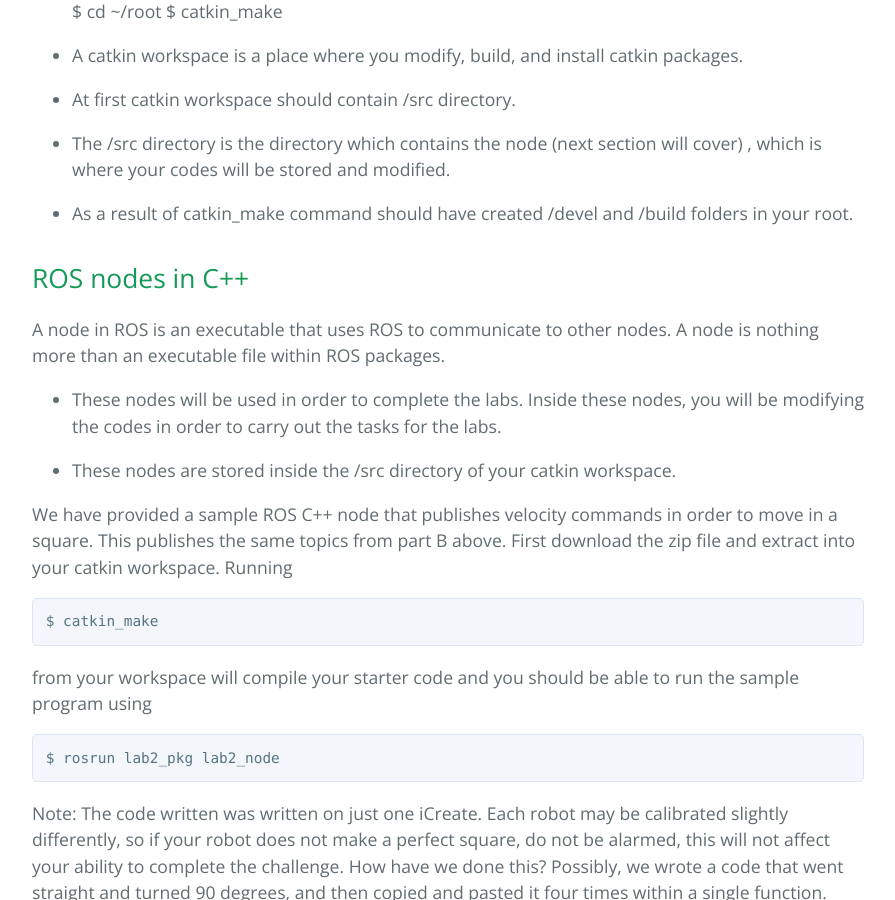
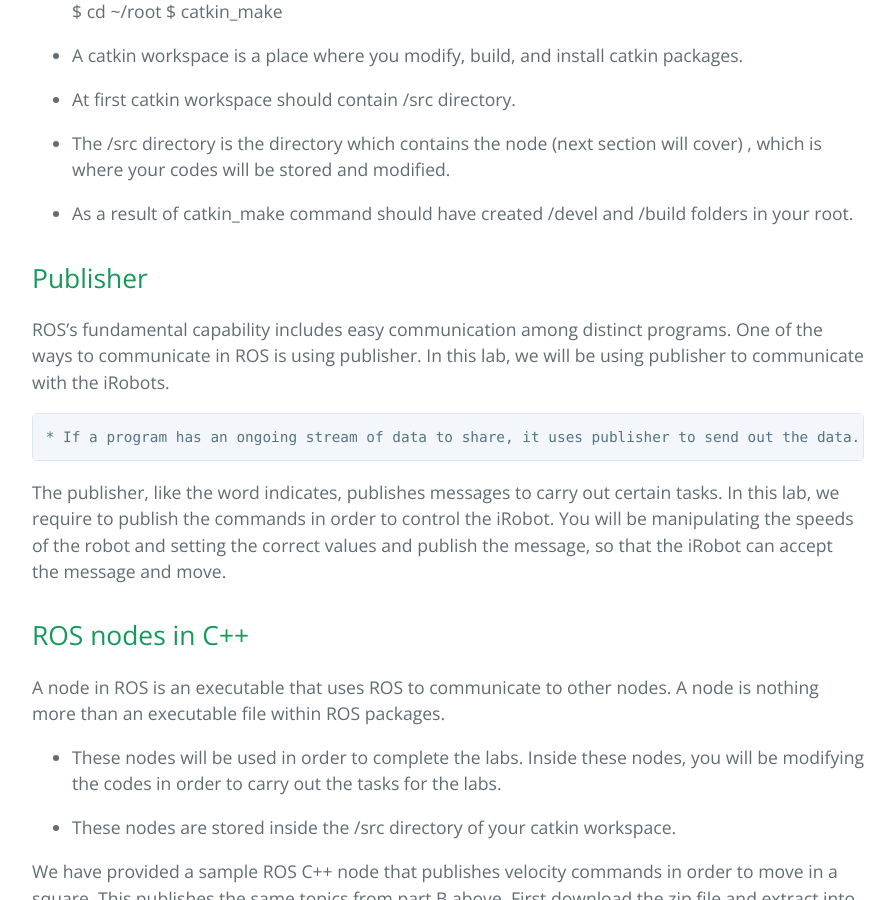
Before and after one commit to gcc-robotics/robot-motion-planning-labs, a Jekyll site: the page built from _posts/2014-06-30-lab2-moving-with-cpp.md, in a window 1280 px wide and 900 px high, scrolled down 2367 px. Shown: the whole window, without its empty margins (192-1087 px from the left). Built offline with Jekyll 4.4.1, drawn with Linux system fonts in a browser that asks for light colours; the repository's description, which GitHub fills in, is left out.

Commit message:
Editted lab 2 with publisher topic

```diff
--- a/_posts/2014-06-30-lab2-moving-with-cpp.md
+++ b/_posts/2014-06-30-lab2-moving-with-cpp.md
@@ -94,6 +94,20 @@ similar to compiling in C++.
   * As a result of catkin_make command should have created /devel and /build folders in your root.
 
 
+Publisher
+-----------------
+
+ROS's fundamental capability includes easy communication among distinct programs.
+One of the ways to communicate in ROS is using publisher. In this lab, we will be
+using publisher to communicate with the iRobots.
+
+	* If a program has an ongoing stream of data to share, it uses publisher to send out the data.
+
+The publisher, like the word indicates, publishes messages to carry out certain tasks. In
+this lab, we require to publish the commands in order to control the iRobot. You will be
+manipulating the speeds of the robot and setting the correct values and publish the message,
+so that the iRobot can accept the message and move.
+
 ROS nodes in C++
 -----------------
 
```
